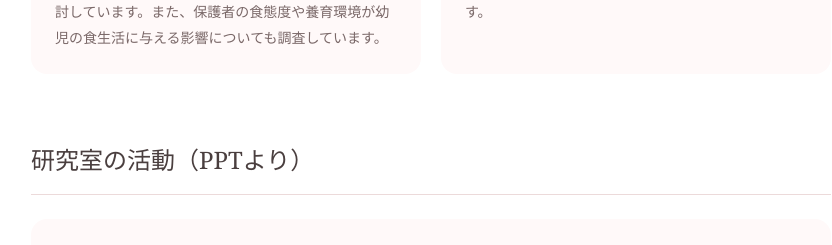
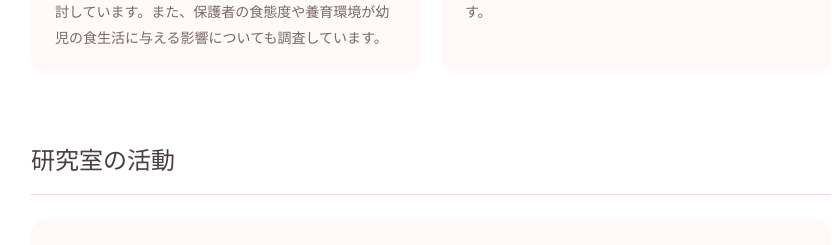
Before and after one commit to shinnosuketakeshima/shokuei-hp, a React (Vite) app: page /lab-nakaoka in a window 1280 px wide. Shown: the part 1580-1825 px from the top of the page, without its empty margins (209-1041 px from the left). Built offline with nearby package versions, Linux system fonts and the light colour scheme.

Commit message:
fix: remove 「PPTより」from research activities section title

```diff
--- a/src/components/LabNakaoka.jsx
+++ b/src/components/LabNakaoka.jsx
@@ -122,7 +122,7 @@ export default function LabNakaoka() {
             viewport={{ once: true }}
             transition={{ duration: 0.6 }}
           >
-            <h2 className="lab-section__title">研究室の活動（PPTより）</h2>
+            <h2 className="lab-section__title">研究室の活動</h2>
             {/* 追記: PPTに明記されている活動内容を正確に反映 */}
             <div className="lab-section__card" style={{ marginBottom: '20px' }}>
               <h3>3年生の主な活動</h3>
```
